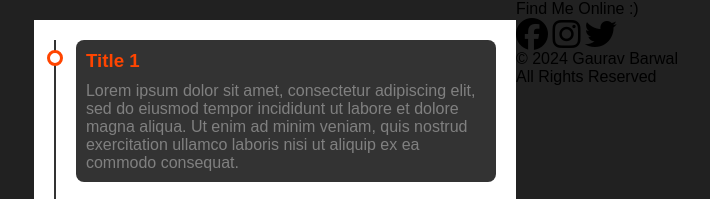
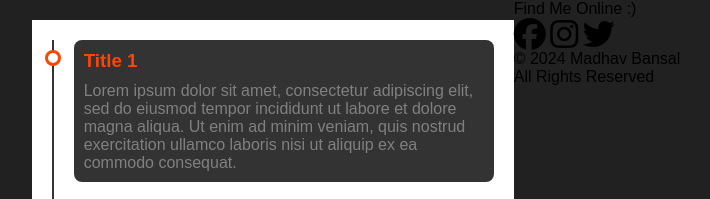
Before and after one commit to madhav799/Gamini, a plain HTML site: page practise.html in a window 1280 px wide. Shown: the top 199 px of the page, 284-994 px from the left. Drawn offline with Linux system fonts and the light colour scheme.

Commit message:
Update practise.html

```diff
--- a/practise.html
+++ b/practise.html
@@ -56,7 +56,7 @@
           </div>
         </div>
         <div class="copyright">
-          © 2024 Gaurav Barwal<br>
+          © 2024 Madhav Bansal<br>
           All Rights Reserved
         </div>
         <div></div>
```
